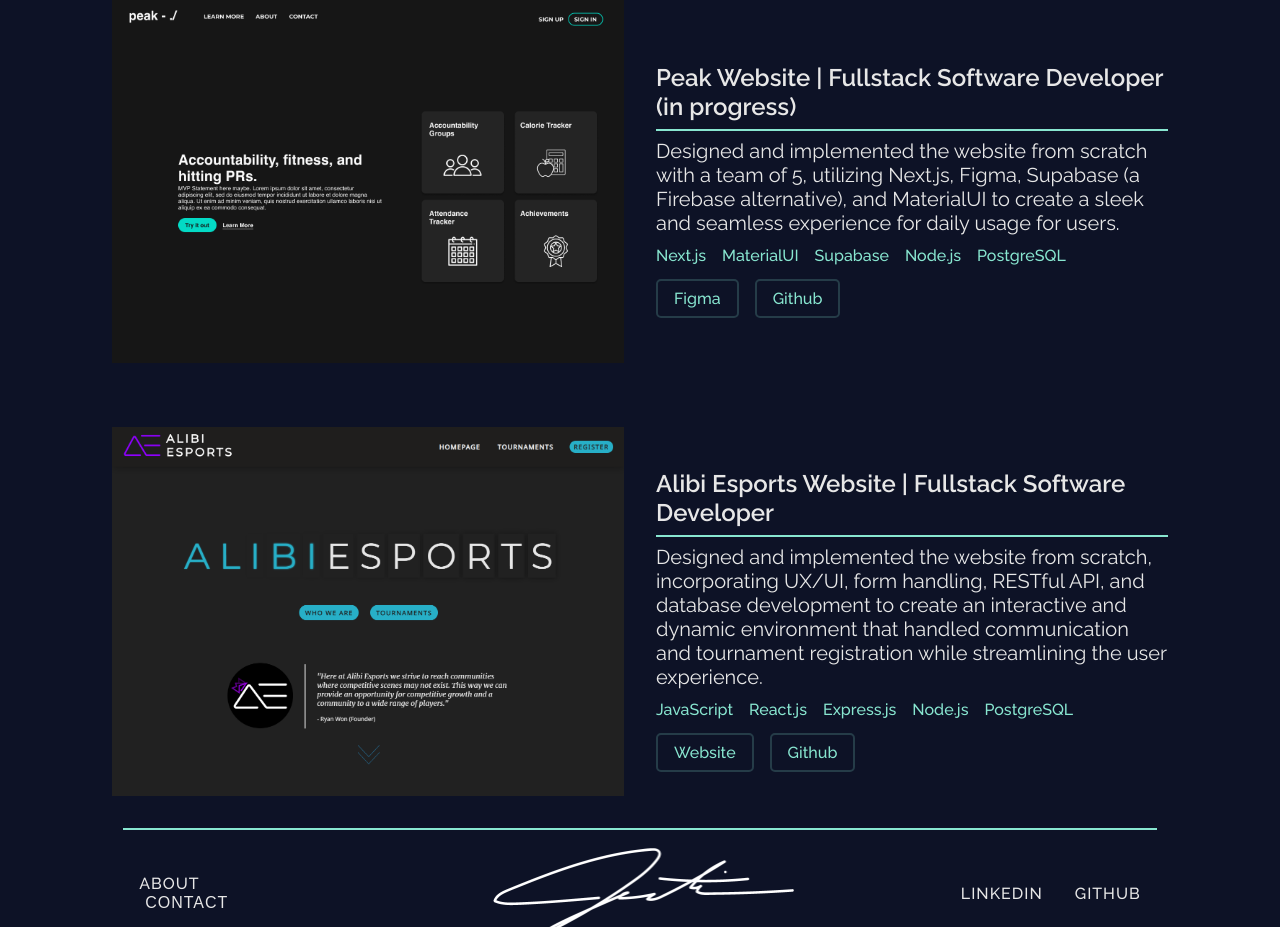
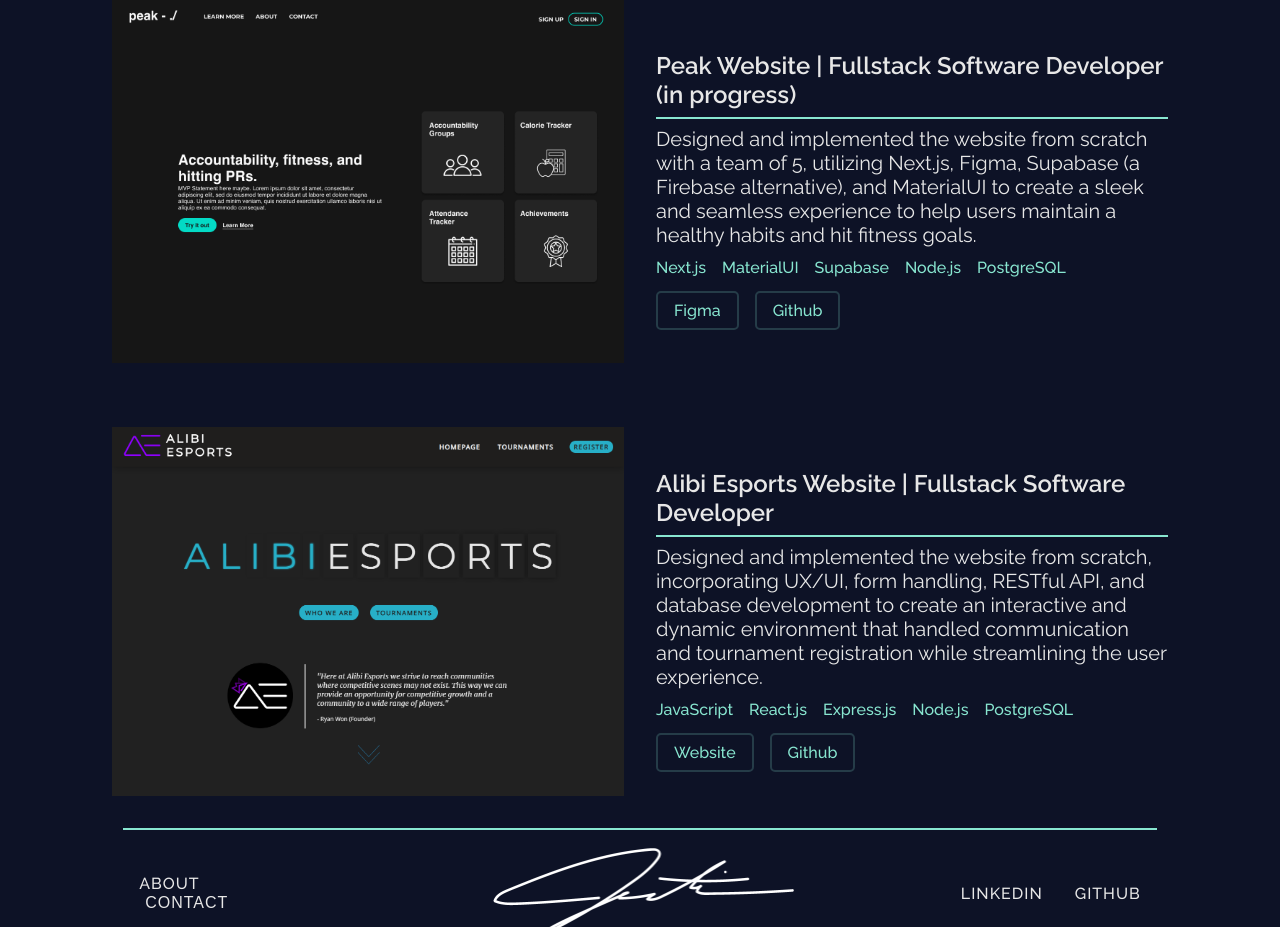
Before and after one commit to justindjsuh/portfolio-site, a React (Create React App) app: page / in a window 1280 px wide. Shown: the part 2460-3387 px from the top of the page. Built offline with nearby package versions, Linux system fonts and the light colour scheme.

Commit message:
changed some wording on peak project

```diff
--- a/src/features/Projects.js
+++ b/src/features/Projects.js
@@ -41,8 +41,8 @@
             <p className="project_description">
               Designed and implemented the website from scratch with a team of
               5, utilizing Next.js, Figma, Supabase (a Firebase alternative),
-              and MaterialUI to create a sleek and seamless experience for daily
-              usage for users.
+              and MaterialUI to create a sleek and seamless experience to help
+              users maintain a healthy habits and hit fitness goals.
             </p>
             <div className="technology_stack">
               <p>Next.js</p>
```
